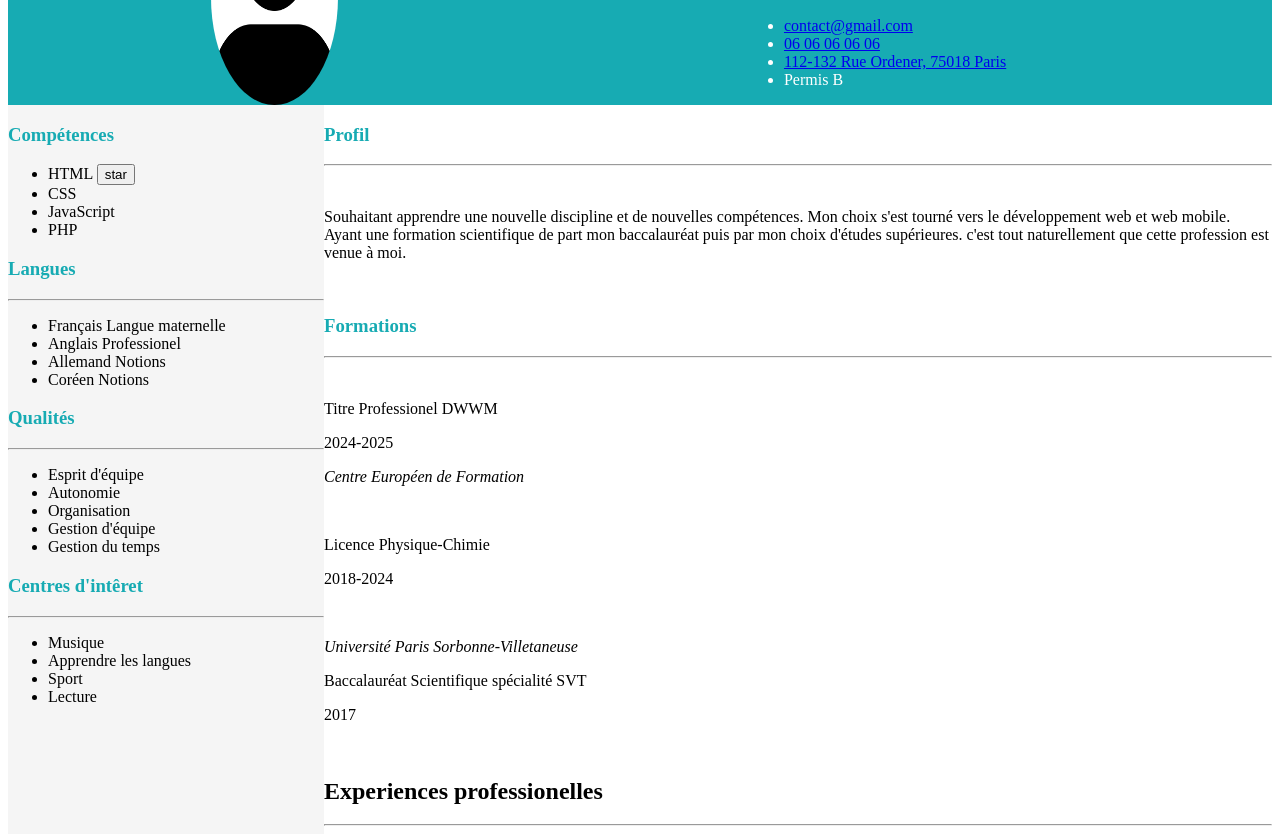
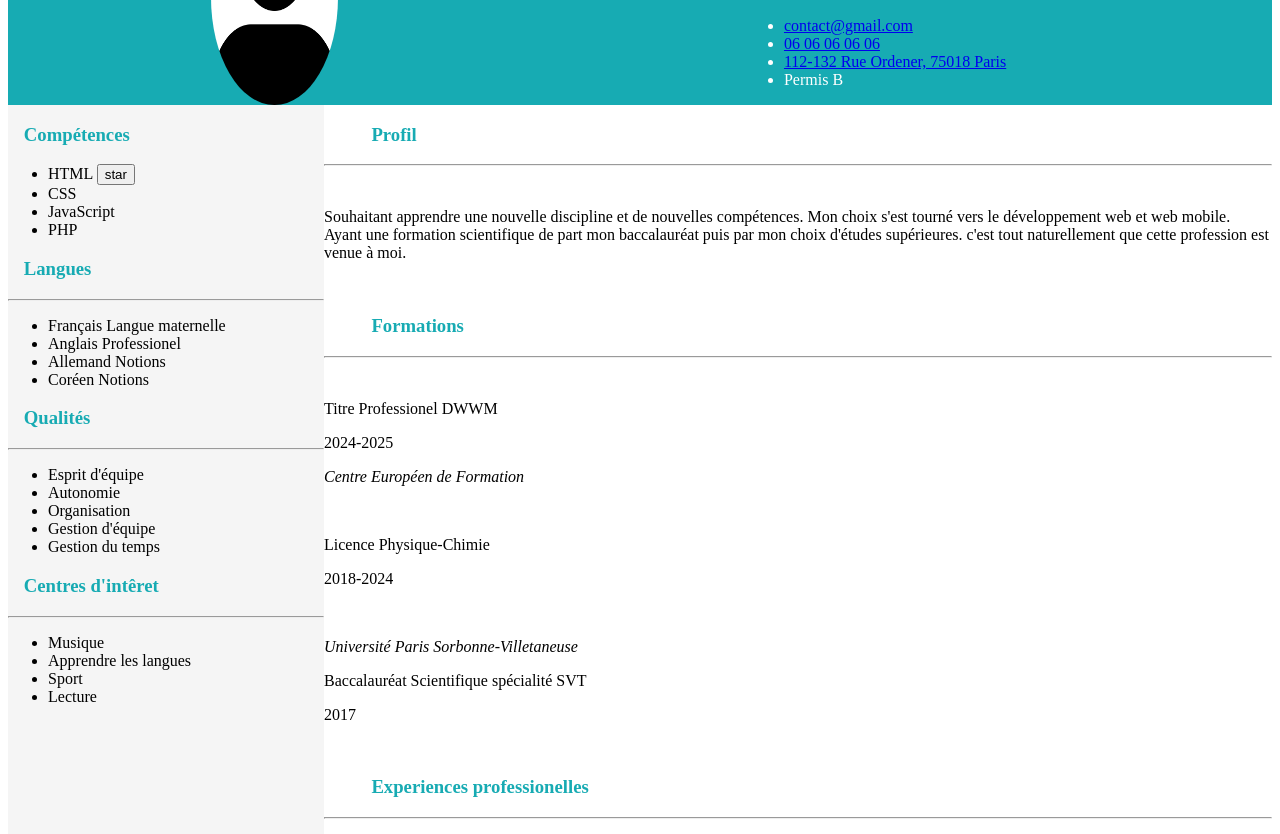
Before and after one commit to FaBo1235/BOIREAU_Fanny_Devoir_3_CV_HTML_CSS-, a plain HTML site: page index.html in a window 1280 px wide. Shown: the part 118-952 px from the top of the page. Drawn offline with Linux system fonts and the light colour scheme.

Commit message:
Add HTML basic file

```diff
--- a/asset/style/style.css
+++ b/asset/style/style.css
@@ -8,12 +8,12 @@ header{
 
 hr{
     color: #17abb3;
-    display: flex;
-    justify-items: center;
+    text-indent: 5%;
 }
 
 h3{
     color: #17abb3;
+    text-indent: 5%;
 }
 
 img{
--- a/index.html
+++ b/index.html
@@ -84,7 +84,7 @@
                 <p>Baccalauréat Scientifique spécialité SVT</p>
                 <p class="date">2017</p>
             <br>
-            <h2>Experiences professionelles</h2>
+            <h3>Experiences professionelles</h3>
                 <hr class="light">
                 <br>
                 <p>Manager - Starbucks</p>
```
Lines whose indentation alone changed are shown as unchanged.
